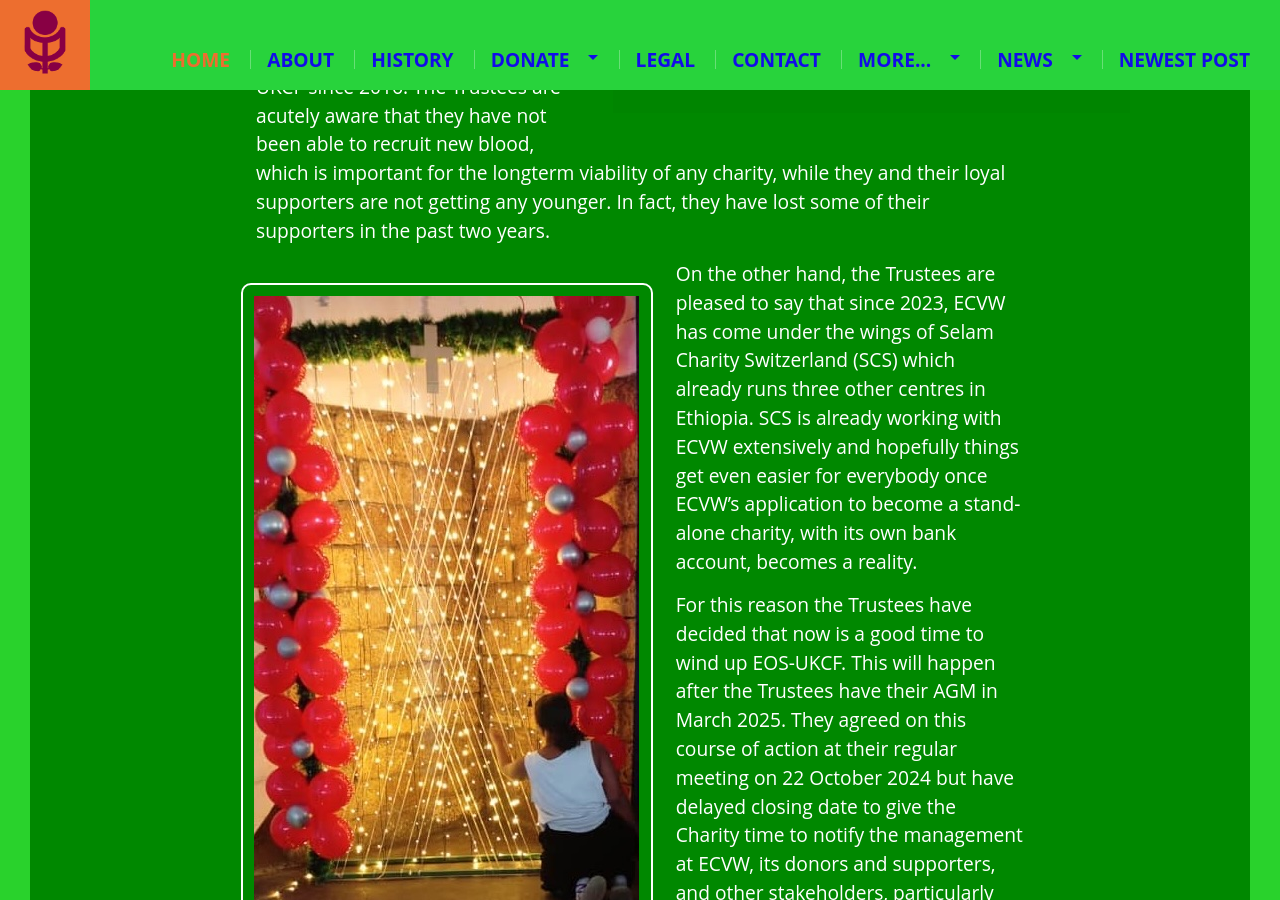
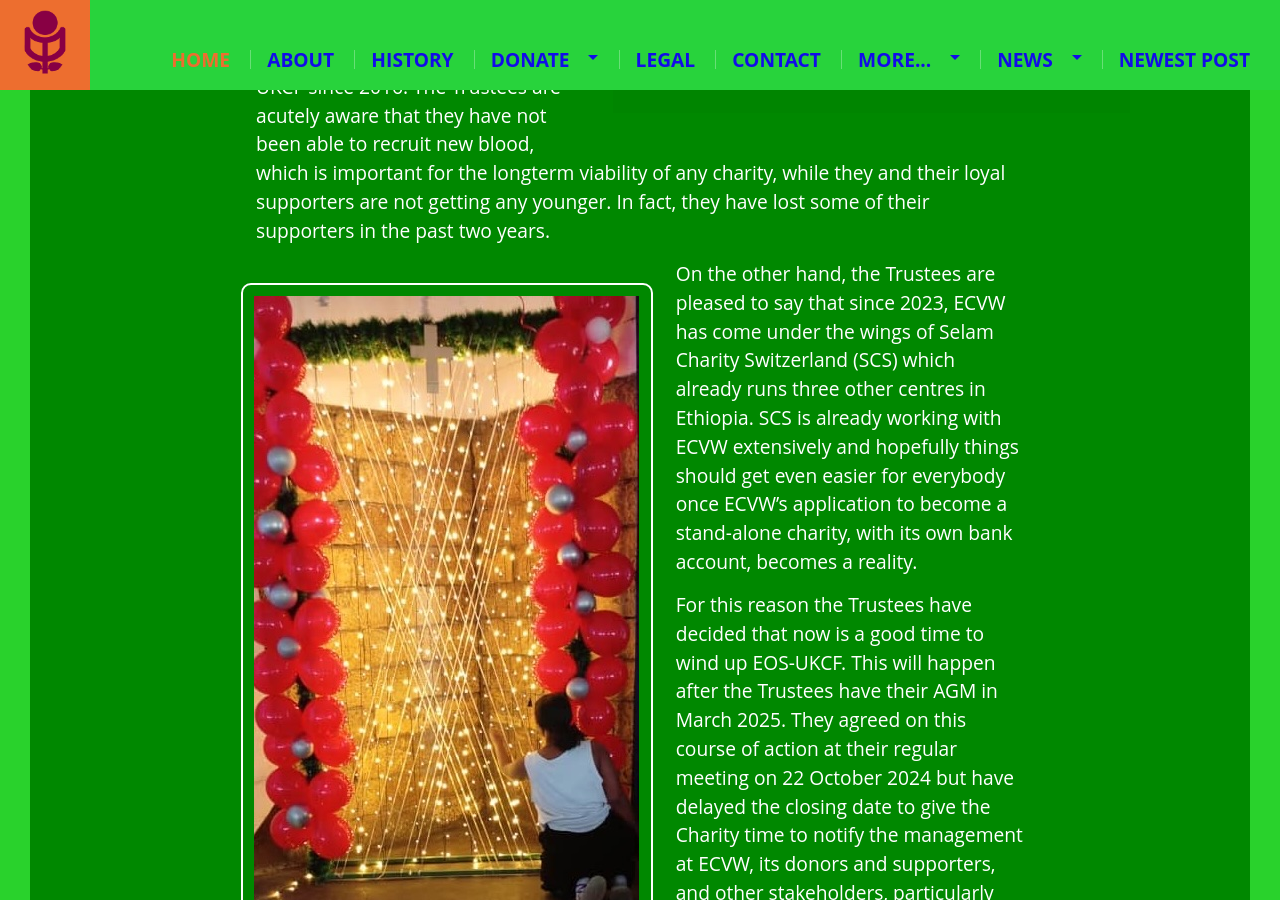
Before and after one commit to tderso/eosuk.github.io, a Jekyll site: the page built from _posts/2025-02-06-winding-up-EOS_UK.md, in a window 1280 px wide and 900 px high, scrolled down 1052 px. Built offline with Jekyll 4.4.1, drawn with Linux system fonts in a browser that asks for light colours; some of the changed text lies outside the part shown.

Commit message:
Insert missing words

```diff
--- a/_posts/2025-02-06-winding-up-EOS_UK.md
+++ b/_posts/2025-02-06-winding-up-EOS_UK.md
@@ -18,6 +18,6 @@
 	</div>
 </div>
 
-On the other hand, the Trustees are pleased to say that since 2023, ECVW has come under the wings of Selam Charity Switzerland (SCS) which already runs three other centres in Ethiopia. SCS is already working with ECVW extensively and  hopefully things  get even easier for everybody once ECVW’s application to become a stand-alone charity, with its own bank account, becomes a reality.
+On the other hand, the Trustees are pleased to say that since 2023, ECVW has come under the wings of Selam Charity Switzerland (SCS) which already runs three other centres in Ethiopia. SCS is already working with ECVW extensively and  hopefully things should get even easier for everybody once ECVW’s application to become a stand-alone charity, with its own bank account, becomes a reality.
 
-For this reason the Trustees have decided that now is a good time to wind up EOS-UKCF. This will happen after the Trustees have their AGM in March 2025. They agreed on this course of action at their regular meeting on 22 October 2024 but have delayed closing date to give the Charity time to notify the management at ECVW, its donors and supporters, and other stakeholders, particularly Selam Charity Switzerland. EOS-UKCF is pleased to report that by the time it closes, it will have transferred over £115,000 to its beneficiaries at ECVW since it started in 2016. The trustees are very grateful to their loyal and generous donors without whom this would not have been possible.
+For this reason the Trustees have decided that now is a good time to wind up EOS-UKCF. This will happen after the Trustees have their AGM in March 2025. They agreed on this course of action at their regular meeting on 22 October 2024 but have delayed the closing date to give the Charity time to notify the management at ECVW, its donors and supporters, and other stakeholders, particularly Selam Charity Switzerland. EOS-UKCF is pleased to report that by the time it closes, it will have transferred over £116,000 to its beneficiaries at ECVW since it started in 2016. The trustees are very grateful to their loyal and generous donors without whom this would not have been possible.
```
